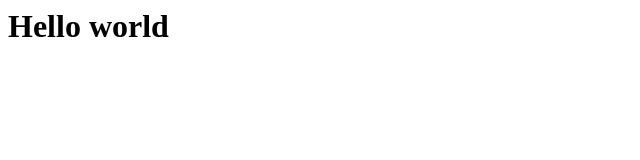
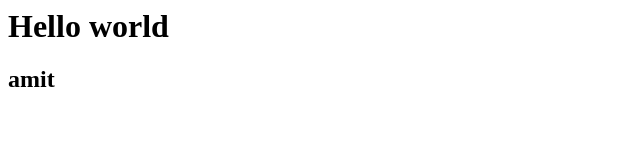
Before and after one commit to amit265/test-git-1, a plain HTML site: page index.html in a window 1280 px wide. Shown: the full height of the page, 0-640 px from the left. Drawn offline with Linux system fonts and the light colour scheme.

Commit message:
second commit

```diff
--- a/index.html
+++ b/index.html
@@ -1 +1,2 @@
 <h1>Hello world</h1>
+<h2>amit</h2>
```
